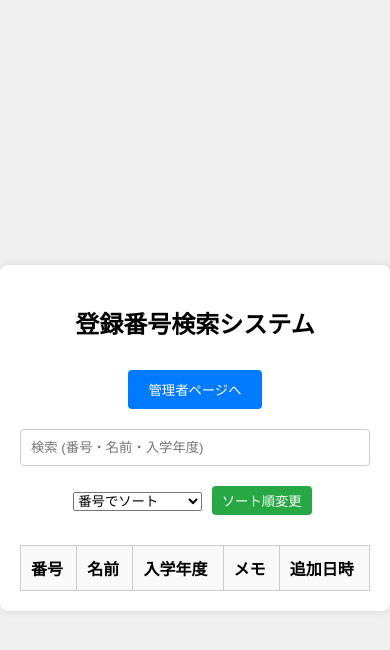
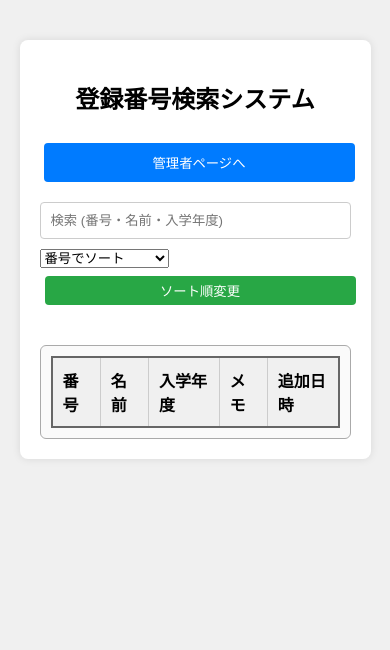
Before and after one commit to Bicregmanage/traffic, a plain HTML site: page index.html in a window 390 px wide. Drawn offline with Linux system fonts and the light colour scheme; no server answers.

Commit message:
Update index.html
Signed-off-by: Bicregmanage <s2022ee16@oyama.kosen-ac.jp>

```diff
--- a/index.html
+++ b/index.html
@@ -8,56 +8,63 @@
     body {
       font-family: Arial, sans-serif;
       background-color: #f0f0f0;
-      display: flex;
-      justify-content: center;
-      align-items: center;
-      height: 100vh;
       margin: 0;
+      padding: 0;
     }
     .container {
-      width: 600px;
+      max-width: 700px;
+      width: 90%;
+      margin: 40px auto;
+      background-color: #fff;
       padding: 20px;
-      background-color: #fff;
-      box-shadow: 0 0 10px rgba(0, 0, 0, 0.1);
       border-radius: 8px;
+      box-shadow: 0 0 8px rgba(0,0,0,0.1);
+      box-sizing: border-box;
+    }
+    h2 {
       text-align: center;
-      margin-top: 8%;
-    }
-    input {
-      margin: 10px 0;
-      padding: 10px;
-      width: calc(100% - 22px);
-      border: 1px solid #ccc;
-      border-radius: 4px;
+      margin-bottom: 20px;
     }
     button {
       padding: 10px 20px;
-      margin: 10px 5px;
+      margin: 8px 4px;
+      background-color: #007bff;
+      color: white;
       border: none;
       border-radius: 4px;
-      background-color: #007bff;
-      color: white;
       cursor: pointer;
     }
     button:hover {
       background-color: #0056b3;
     }
+    input {
+      width: 100%;
+      padding: 10px;
+      margin: 10px 0;
+      border: 1px solid #ccc;
+      border-radius: 4px;
+      box-sizing: border-box;
+    }
     .table-container {
-      max-height: 300px;
-      overflow-y: auto;
-      margin-top: 20px;
+      margin-top: 30px;
+      overflow-x: auto;
+      border: 1px solid #aaa;
+      border-radius: 6px;
+      padding: 10px;
+      background-color: #fafafa;
     }
     table {
       width: 100%;
       border-collapse: collapse;
+      border: 2px solid #666;
     }
     th, td {
+      border: 1px solid #ccc;
       padding: 10px;
-      border: 1px solid #ccc;
       text-align: left;
     }
     th {
-      background-color: #f9f9f9;
+      background-color: #f0f0f0;
     }
     .sort-btn {
       background-color: #28a745;
@@ -69,6 +76,12 @@
     }
     .sort-btn:hover {
       background-color: #218838;
+    }
+    @media (max-width: 600px) {
+      button {
+        width: 100%;
+        margin-bottom: 10px;
+      }
     }
   </style>
 </head>
@@ -121,14 +134,6 @@
       }
     }
 
-    function formatLocalTime(utcString) {
-      const date = new Date(utcString);
-      return date.toLocaleString("ja-JP", {
-        year: "numeric", month: "2-digit", day: "2-digit",
-        hour: "2-digit", minute: "2-digit", second: "2-digit"
-      });
-    }
-
     function renderEntries(data) {
       const entryList = document.getElementById("entryList");
       entryList.innerHTML = "";
@@ -138,8 +143,8 @@
           <td>${entry.number}</td>
           <td>${entry.name}</td>
           <td>${entry.admissionYear || ""}</td>
-          <td>${entry.memo}</td>
-          <td>${formatLocalTime(entry.timestamp)}</td>
+          <td>${entry.memo || ""}</td>
+          <td>${convertToJST(entry.timestamp)}</td>
         `;
         entryList.appendChild(tr);
       });
@@ -171,6 +176,16 @@
       sortDirection = !sortDirection;
       sortTable();
     }
+
+    function convertToJST(utcString) {
+      if (!utcString) return "";
+      const date = new Date(utcString);
+      return new Intl.DateTimeFormat('ja-JP', {
+        dateStyle: 'short',
+        timeStyle: 'short',
+        timeZone: 'Asia/Tokyo'
+      }).format(date);
+    }
   </script>
 </body>
 </html>
```
